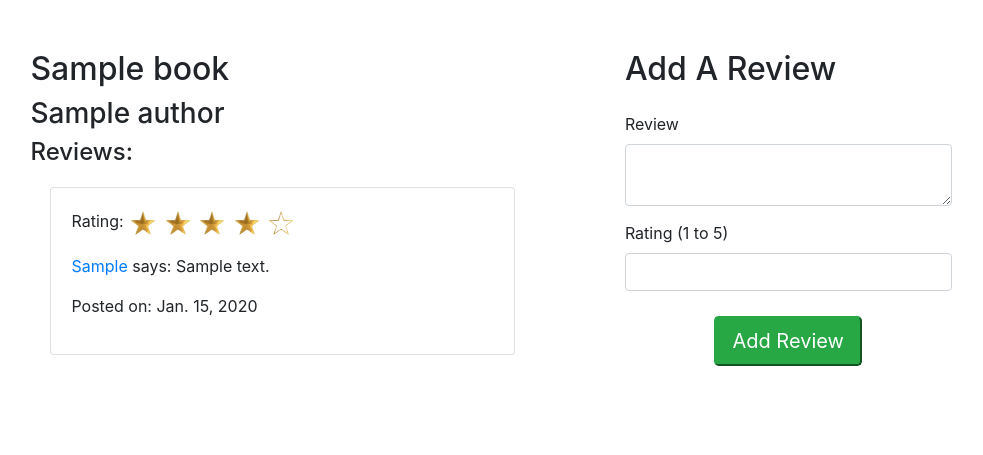
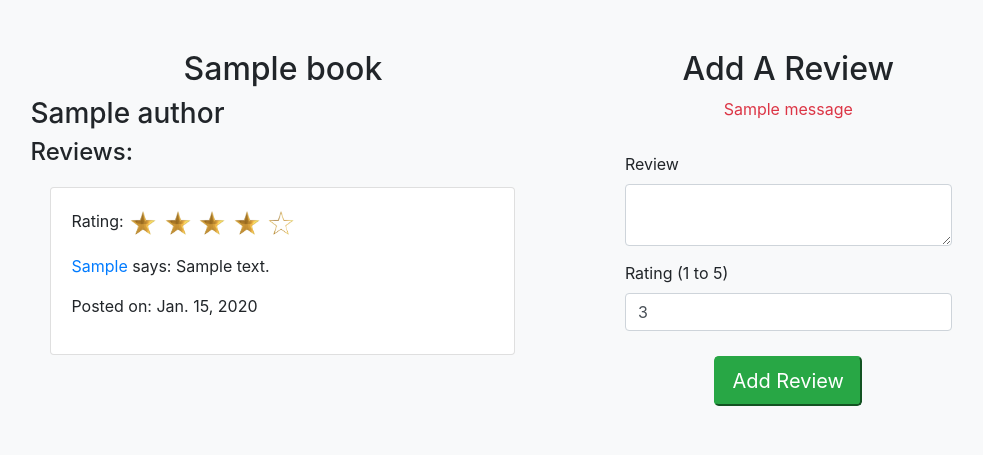
Before and after one commit to jtclayt/django_dojo_reads, a Django app: page /books/1/ in a window 1280 px wide. Shown: the part 82-537 px from the top of the page, without its empty margins (149-1132 px from the left). Run offline with Django 3.2, Linux system fonts and the light colour scheme; a user stored in the database is signed in; tables that the repository leaves empty hold one stand-in row (values such as "Sample post"); one stand-in notice (Sample message) is shown; some libraries are stand-ins or nearby versions.

Commit message:
Allow adding reviews to a book.

```diff
--- a/app/models.py
+++ b/app/models.py
@@ -3,8 +3,18 @@ from django.contrib.auth import get_user_model
 
 
 class ReviewManager(models.Manager):
-    def validator(self, postData):
+    def validate_review(self, postData):
         errors = {}
+
+        if len(postData['review']) < 10:
+            errors['review'] = 'Review must be 10 or more characters'
+        if int(postData['rating']) < 1 or int(postData['rating']) > 5:
+            errors['rating'] = 'Rating must be between 1 and 5'
+
+        return errors
+
+    def validate_new_book(self, postData):
+        errors = self.validate_review(postData)
 
         # Title validations
         if len(postData['title']) < 3:
@@ -15,12 +25,6 @@ class ReviewManager(models.Manager):
             errors['author'] = 'Need to select or input an author.'
         elif len(postData['author']) > 0 and len(postData['author']) < 2:
             errors['author'] = 'Author name must be 3 or more characters'
-
-        # Review validations
-        if len(postData['review']) < 10:
-            errors['review'] = 'Review must be 10 or more characters'
-        if int(postData['rating']) < 1 or int(postData['rating']) > 5:
-            errors['rating'] = 'Rating must be between 1 and 5'
 
         return errors
 
--- a/app/static/css/books.css
+++ b/app/static/css/books.css
@@ -27,6 +27,10 @@ h1 a:hover {
   text-decoration: none;
 }
 
+h2 {
+  text-align: center;
+}
+
 header div#status a, header div#status p {
   font-size: 1.4rem;
   display: inline;
--- a/app/templates/book-detail.html
+++ b/app/templates/book-detail.html
@@ -29,7 +29,7 @@
       <a class="btn btn-outline-warning" href="{% url 'users:logout' %}">Logout</a>
     </div>
   </header>
-  <main class="container">
+  <main class="container bg-light">
     <div class="row">
       <section class="col-lg-6">
         <h2>{{ book.title }}</h2>
@@ -54,9 +54,15 @@
         </div>
         {% endfor %}
       </section>
-      <form action="{% url 'app:book_detail' book_id=book.id %}"
+      <form action="{% url 'app:book_detail' book_id=book.id %}" method="POST"
         class="col-lg-4">{% csrf_token %}
         <h2>Add A Review</h2>
+
+        {% if messages %}
+          {% for message in messages %}
+          <p class="text-center text-danger">{{ message }}</p>
+          {% endfor %}
+        {% endif %}
 
         <label for="review">Review</label>
         <textarea name="review" id="review" class="form-control"
@@ -64,7 +70,7 @@
 
         <label for="rating">Rating (1 to 5)</label>
         <input class="form-control" type="number" name="rating" id="rating"
-          min="1" max="5">
+          min="1" max="5" value="3">
 
         <button type="submit" class="btn-lg btn-success">Add Review</button>
       </form>
--- a/app/templates/books.html
+++ b/app/templates/books.html
@@ -29,7 +29,7 @@
       <a class="btn btn-outline-warning" href="{% url 'users:logout' %}">Logout</a>
     </div>
   </header>
-  <main class="container">
+  <main class="container bg-light">
     <div class="row">
       <section class="col-lg-6" id="recent-reviews">
         <h2>Recent Book Reviews</h2>
--- a/app/views.py
+++ b/app/views.py
@@ -38,9 +38,9 @@ class BooksView(LoginRequiredMixin, Main, View):
         return render(request, self.get_template(), context)
 
     def post(self, request):
-        errors = Review.objects.validator(request.POST)
+        errors = Review.objects.validate_new_book(request.POST)
         if len(errors) > 0:
-            for error in errors.items():
+            for key, error in errors.items():
                 messages.error(request, error)
             return redirect(reverse('app:new_book'))
 
@@ -74,3 +74,17 @@ class BookDetailView(LoginRequiredMixin, Main, View):
             'stars': [1, 2, 3, 4, 5]
         }
         return render(request, self.get_template(), context)
+
+    def post(self, request, book_id):
+        errors = Review.objects.validate_review(request.POST)
+        if len(errors) > 0:
+            for key, error in errors.items():
+                messages.error(request, error)
+        else:
+            Review.objects.create(
+                review=request.POST['review'],
+                rating=int(request.POST['rating']),
+                book=get_object_or_404(Book, id=book_id),
+                created_by=request.user
+            )
+        return redirect(reverse('app:book_detail', args=(book_id,)))
--- a/users/templates/login.html
+++ b/users/templates/login.html
@@ -20,7 +20,7 @@
   <header>
     <h1>Dojo Reads</h1>
   </header>
-  <main class="container">
+  <main class="container bg-light">
     <div class="row">
       <h2>Login</h2>
     </div>
--- a/users/templates/register.html
+++ b/users/templates/register.html
@@ -22,7 +22,7 @@
   <header>
     <h1>Dojo Reads</h1>
   </header>
-  <main class="container">
+  <main class="container bg-light">
     <div class="row">
       <h2>Register a New Account</h2>
     </div>
```
Also changed, not shown: app/templates/new-book.html (+9 -3 lines).
